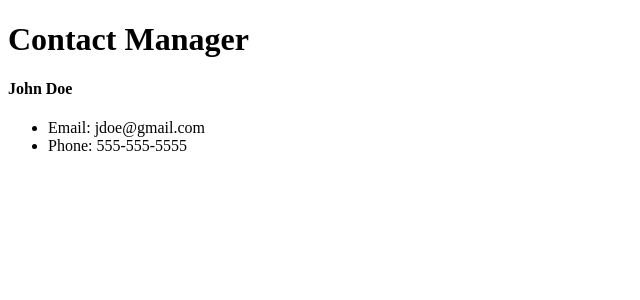
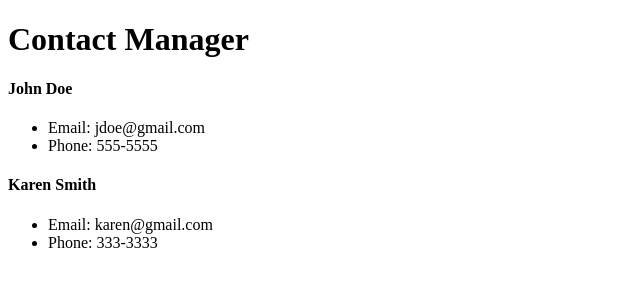
Before and after one commit to ajlaroche/contactmanager, a React (Create React App) app: page / in a window 1280 px wide. Shown: the top 300 px of the page, without its empty margins (0-640 px from the left). Built offline with nearby package versions, Linux system fonts and the light colour scheme.

Commit message:
added props to components

```diff
--- a/src/App.js
+++ b/src/App.js
@@ -7,8 +7,9 @@
   render() {
     return (
       <div className="App">
-        <Header />
-        <Contact />
+        <Header branding="Contact Manager" />
+        <Contact name="John Doe" email="jdoe@gmail.com" phone="555-5555" />
+        <Contact name="Karen Smith" email="karen@gmail.com" phone="333-3333" />
       </div>
     );
   }
--- a/src/components/Contact.js
+++ b/src/components/Contact.js
@@ -1,17 +1,25 @@
 import React, { Component } from "react";
+import PropTypes from "prop-types";
 
 class Contact extends Component {
   render() {
+    const { name, email, phone } = this.props; // deconstructing props to simplify code, otherwise will have to use this.props.name, this.props.email, this.props.phone
     return (
       <div>
-        <h4>John Doe</h4>
+        <h4>{name}</h4>
         <ul>
-          <li>Email: jdoe@gmail.com</li>
-          <li>Phone: 555-555-5555</li>
+          <li>Email: {email}</li>
+          <li>Phone: {phone}</li>
         </ul>
       </div>
     );
   }
 }
 
+Contact.PropTypes = {
+  name: PropTypes.string.isRequired,
+  email: PropTypes.string.isRequired,
+  phone: PropTypes.string.isRequeired
+};
+
 export default Contact;
--- a/src/components/Header.js
+++ b/src/components/Header.js
@@ -1,11 +1,23 @@
 import React from "react";
+import PropTypes from "prop-types"; //used to validate type of prop (i.e. string, object, integer, etc)
 
-const Header = () => {
+//functional component
+const Header = props => {
+  const { branding } = props; // deconstructing props to simplify code, otherwise will have to use props.branding
   return (
     <div>
-      <h1>Contact Manager</h1>
+      <h1>{branding}</h1>
     </div>
   );
 };
 
+// default props are used to set props when no props are passed in when functional component is called
+Header.defaultProps = {
+  branding: "My App"
+};
+
+Header.PropTypes = {
+  branding: PropTypes.string.isRequired
+};
+
 export default Header;
```
